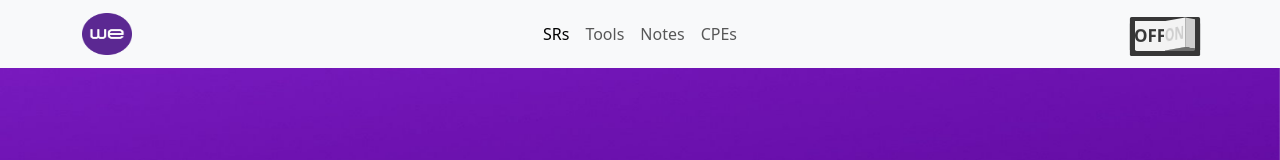
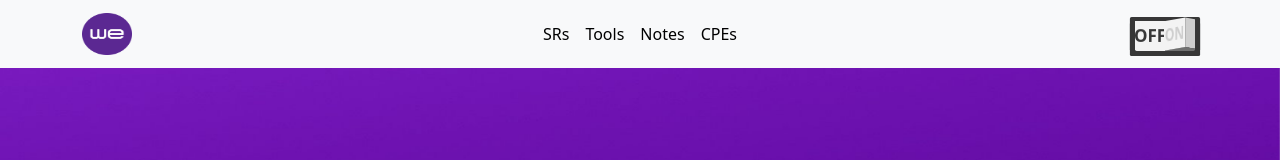
Before and after one commit to MuhamdMustaffa/AdvancedSRss, a React (Create React App) app: page / in a window 1280 px wide. Shown: the top 160 px of the page. Built offline with nearby package versions, Linux system fonts and the light colour scheme.

Commit message:
nav active

```diff
--- a/src/Components/Navbar/Navbar.js
+++ b/src/Components/Navbar/Navbar.js
@@ -42,17 +42,17 @@ const Navbar = () => {
                 </NavLink>
               </li>
               <li className="nav-item">
-                <NavLink className="nav-link" to="/Tools">
+                <NavLink className="nav-link active" to="/Tools">
                   Tools
                 </NavLink>
               </li>
               <li className="nav-item">
-                <NavLink className="nav-link" to="/Notes">
+                <NavLink className="nav-link active" to="/Notes">
                   Notes
                 </NavLink>
               </li>
               <li className="nav-item">
-                <NavLink className="nav-link" to="/CPEs">
+                <NavLink className="nav-link active" to="/CPEs">
                   CPEs
                 </NavLink>
               </li>
```
